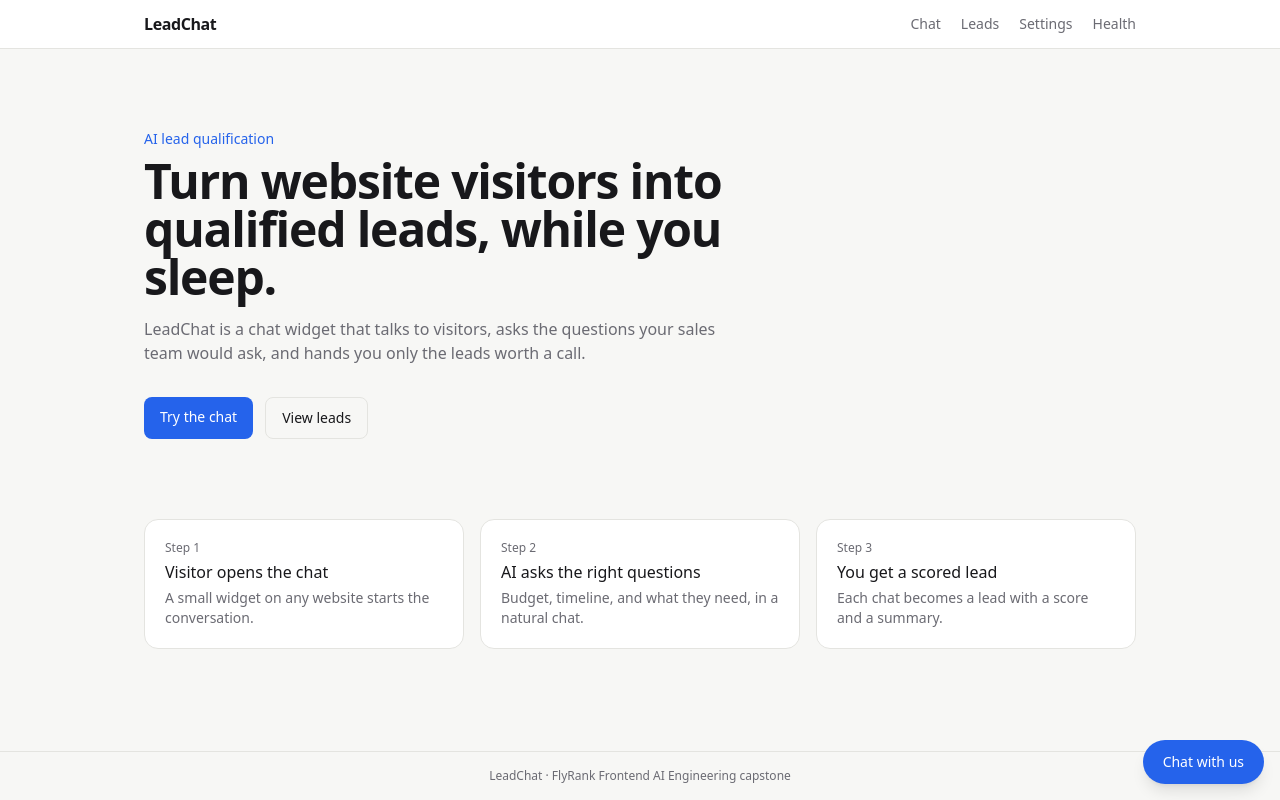
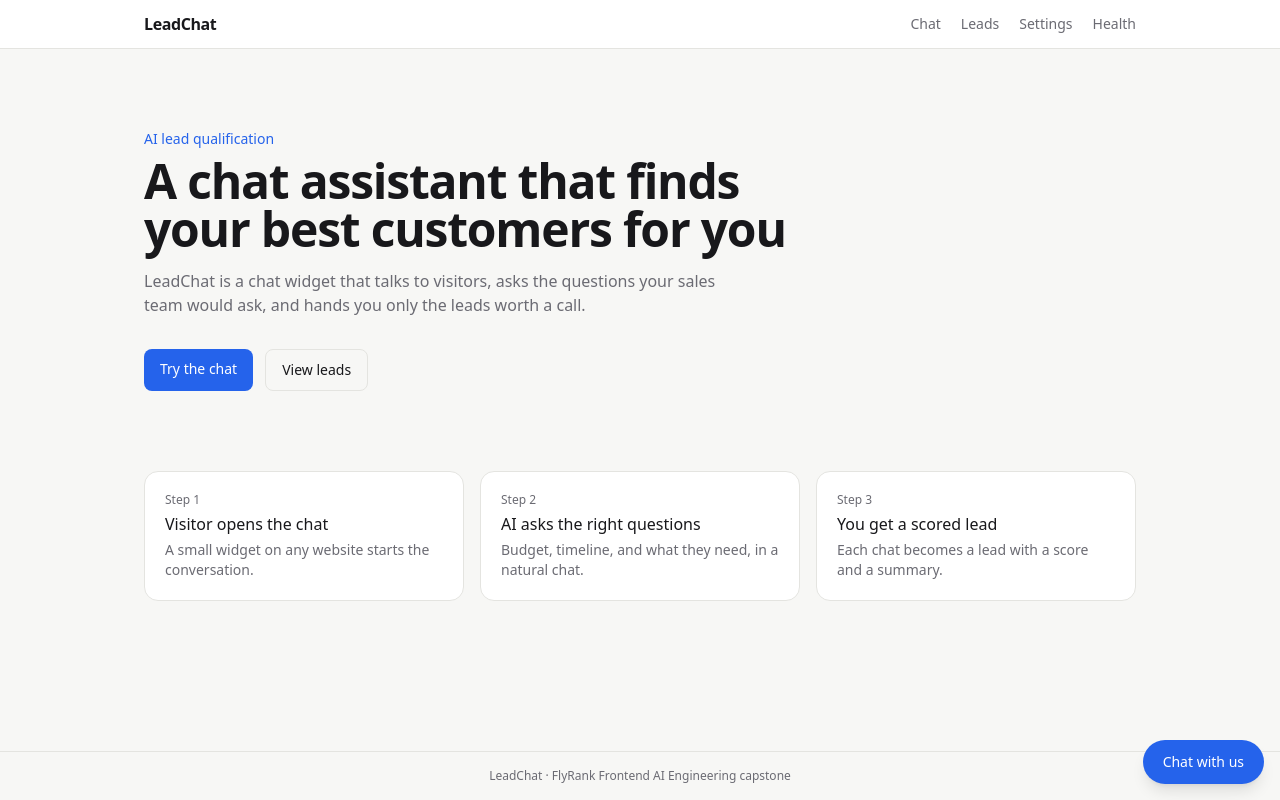
Before and after one commit to IllindraRewanth/leadchat, a Next.js app: page / in a window 1280 px wide. Built offline with nearby package versions, Linux system fonts and the light colour scheme.

Commit message:
Update page.tsx

```diff
--- a/app/page.tsx
+++ b/app/page.tsx
@@ -13,7 +13,7 @@ export default function Home() {
       <section className="mx-auto w-full max-w-5xl px-4 py-14 sm:py-20">
         <p className="text-sm font-medium text-brand">AI lead qualification</p>
         <h1 className="mt-2 max-w-2xl text-3xl font-semibold tracking-tight sm:text-5xl">
-          Turn website visitors into qualified leads, while you sleep.
+          A chat assistant that finds your best customers for you
         </h1>
         <p className="mt-4 max-w-xl text-muted">
           LeadChat is a chat widget that talks to visitors, asks the questions your sales team would ask, and hands you only the leads worth a call.
```
